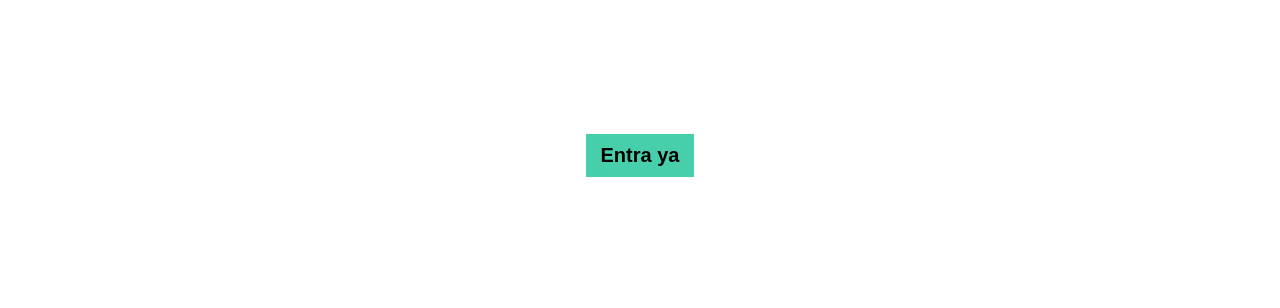
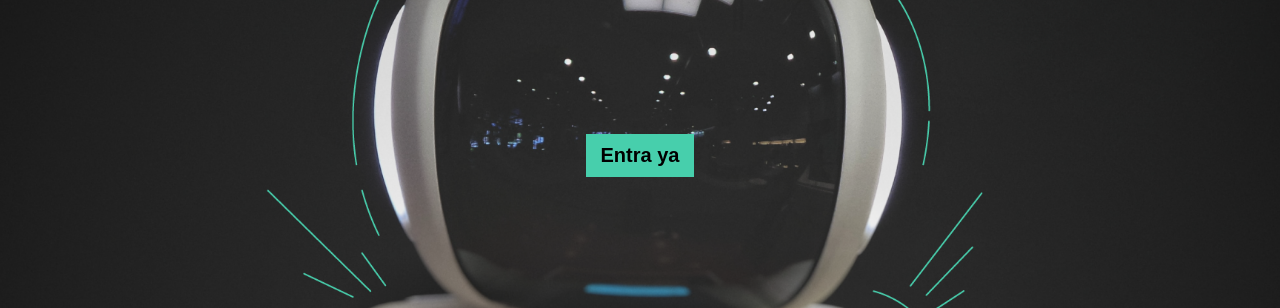
Before and after one commit to 00lar/Blog-with-grid, a plain HTML site: page index.html in a window 1280 px wide. Shown: the part 492-800 px from the top of the page. Drawn offline with Linux system fonts and the light colour scheme; the site is published under a folder, as on GitHub Pages, so addresses that start at the root find nothing.

Commit message:
background arreglado

```diff
--- a/style.scss
+++ b/style.scss
@@ -3,7 +3,7 @@
 
 main {
     min-height: 100%;
-    background-image: url("/assets/img/Cover.png");
+    background-image: url("assets/img/Cover.png");
     background-repeat: no-repeat;
     background-position: center;
     background-size: cover;
```
Also changed, not shown: style.css.
